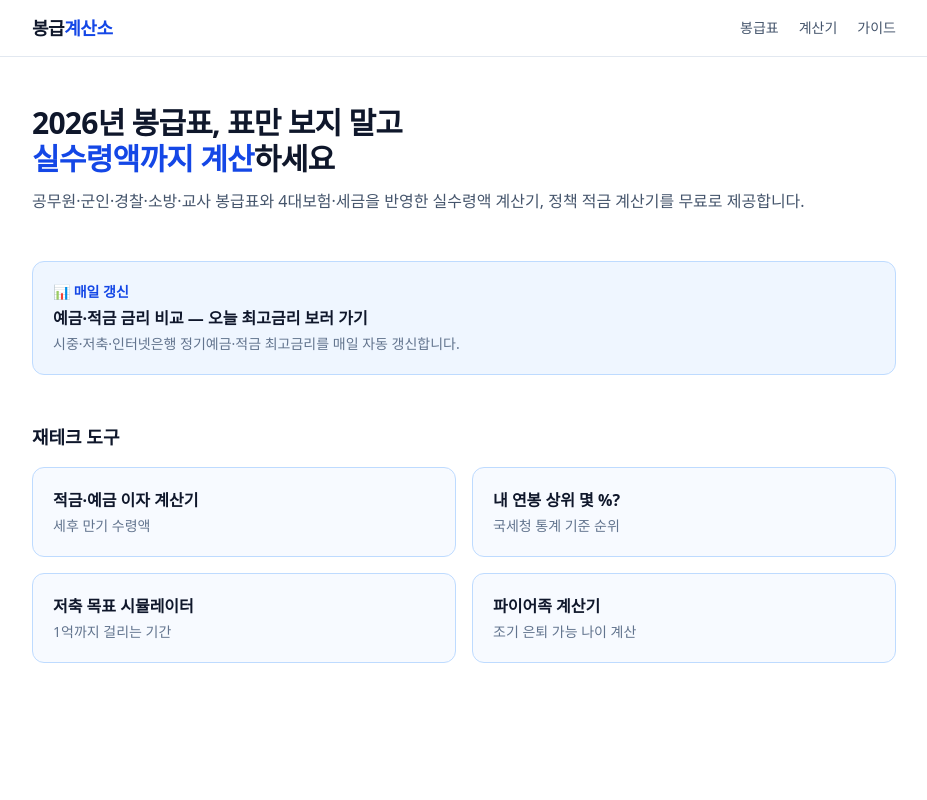
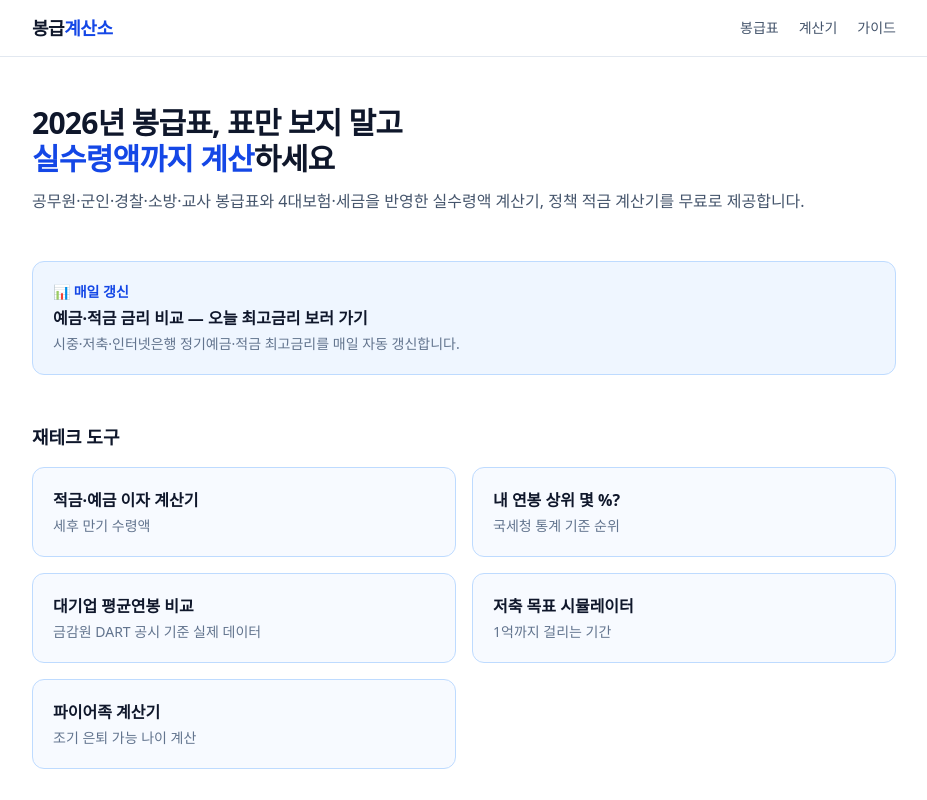
Before and after one commit to parkdane/pay-calc, a Next.js app: page / in a window 1280 px wide. Shown: the top 800 px of the page, without its empty margins (176-1103 px from the left). Built offline with nearby package versions, Linux system fonts and the light colour scheme.

Commit message:
home: 대기업 평균연봉 비교 카드 추가

```diff
--- a/app/page.tsx
+++ b/app/page.tsx
@@ -15,6 +15,7 @@ const CALC_GROUPS = [
     items: [
       { href: "/calc/deposit", title: "적금·예금 이자 계산기", desc: "세후 만기 수령액" },
       { href: "/calc/income-rank", title: "내 연봉 상위 몇 %?", desc: "국세청 통계 기준 순위" },
+      { href: "/calc/salary-compare", title: "대기업 평균연봉 비교", desc: "금감원 DART 공시 기준 실제 데이터" },
       { href: "/calc/savings-goal", title: "저축 목표 시뮬레이터", desc: "1억까지 걸리는 기간" },
       { href: "/calc/fire", title: "파이어족 계산기", desc: "조기 은퇴 가능 나이 계산" },
     ],
```
